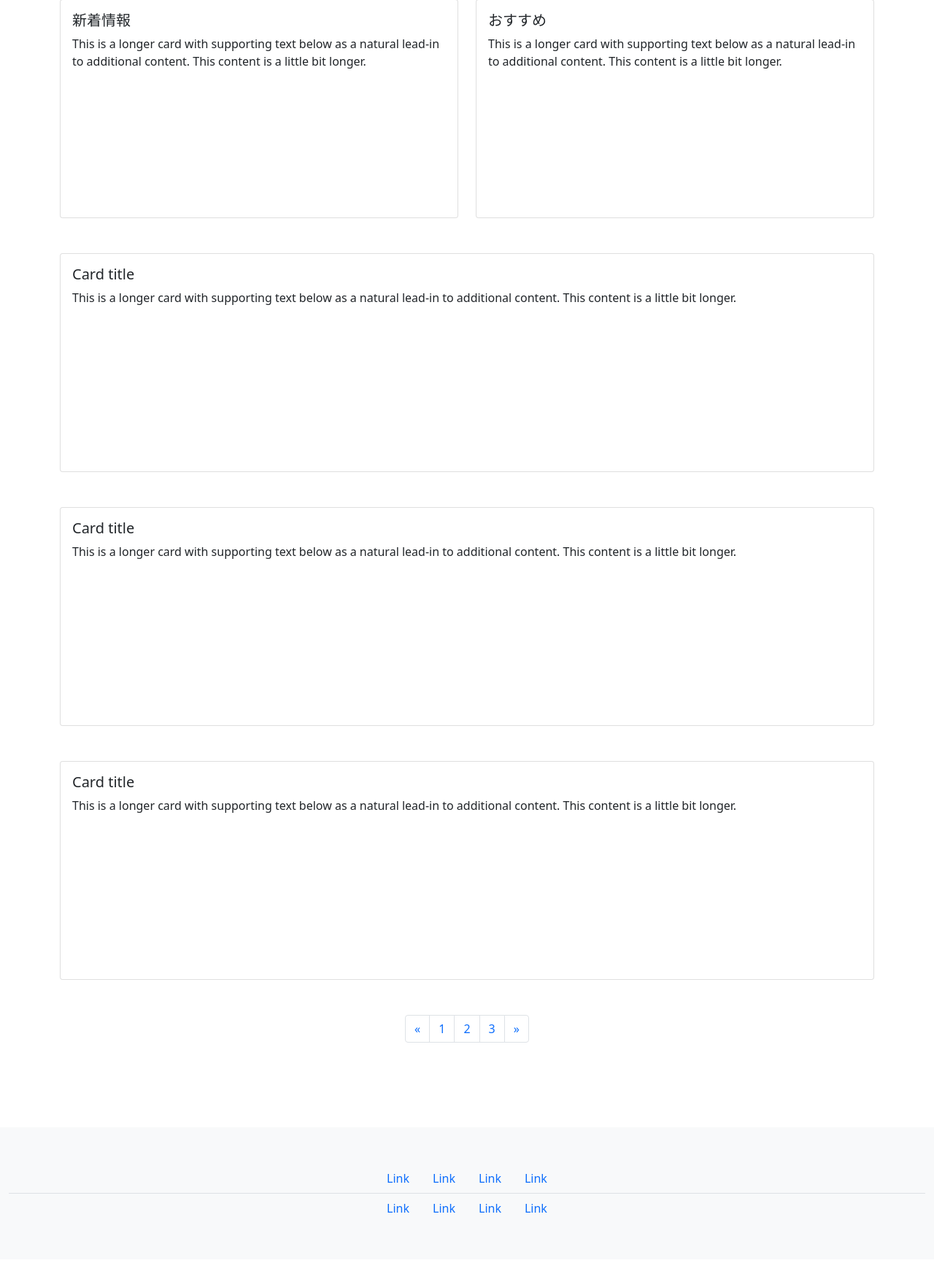
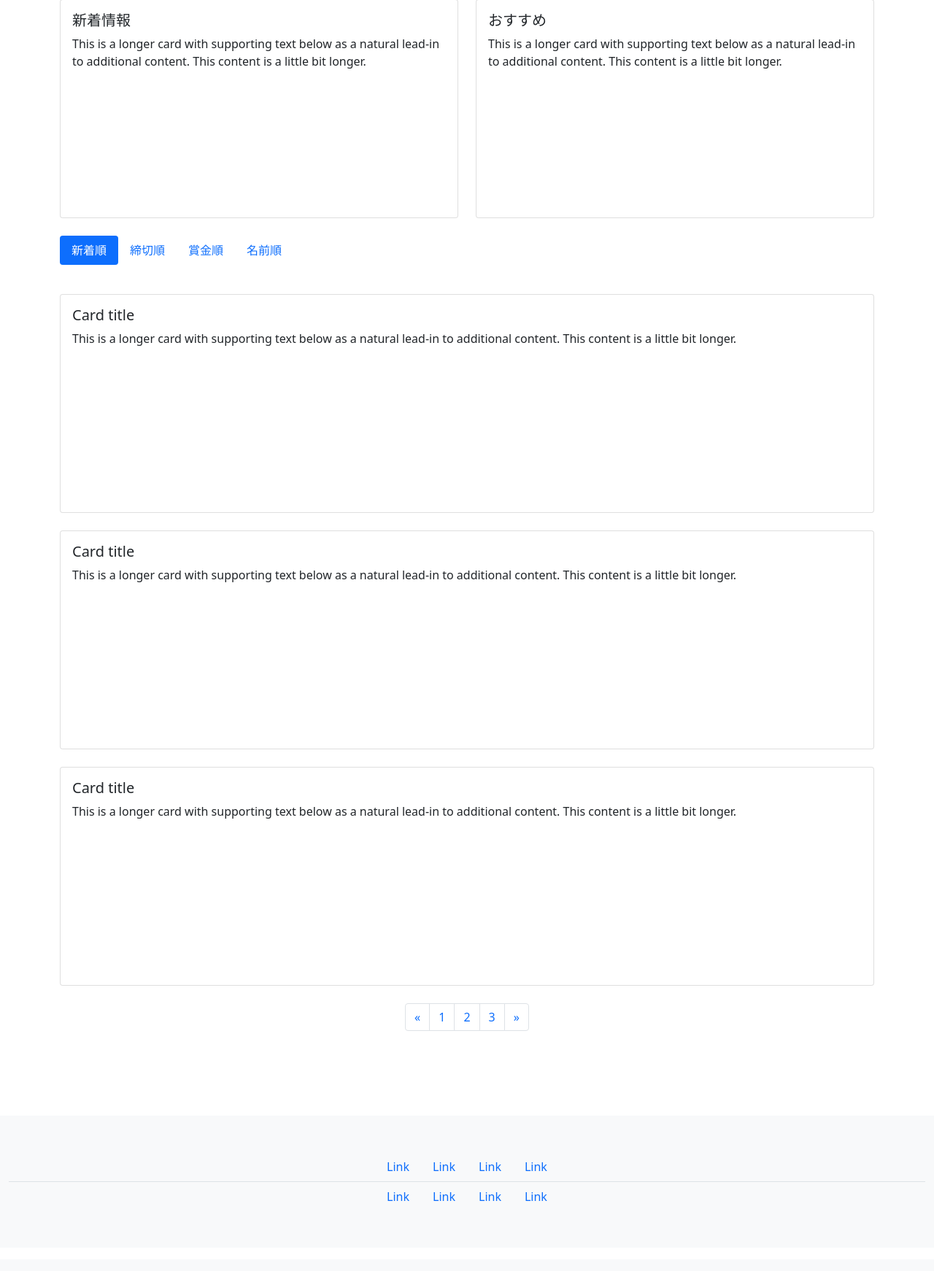
Before and after one commit to Kazumasa1/syukatu_presen, a Django app: page / in a window 1280 px wide. Shown: the part 141-1883 px from the top of the page at 73% size. After the commit the page ends 1787 px from the top, so only its background shows below. Run offline with Django 3.2, Linux system fonts and the light colour scheme; parts of the project's set-up code (start-up, migrations or seed data) failed here and were passed over.

Commit message:
公募エリアの並び順を変更するボタンを作成

```diff
--- a/haiku/templates/index.html
+++ b/haiku/templates/index.html
@@ -13,7 +13,7 @@
         </nav>
 
         <!-- メインコンテンツエリア -->
-        <div class="d-grid gap-5">
+        <div class="d-grid gap-4">
 
             <!-- 新着情報とおすすめ記事 -->
             <div class="row row-cols-1 row-cols-md-2 g-4">
@@ -34,6 +34,22 @@
                     </div>
                 </div>
             </div>
+
+            <!-- 公募情報並び替え -->
+            <ul class="nav nav-pills mb-3" id="pills-tab" role="tablist">
+                <li class="nav-item" role="presentation">
+                  <a class="nav-link active" id="pills-home-tab" data-bs-toggle="pill" href="#pills-home" role="tab" aria-controls="pills-home" aria-selected="true">新着順</a>
+                </li>
+                <li class="nav-item" role="presentation">
+                  <a class="nav-link" id="pills-profile-tab" data-bs-toggle="pill" href="#pills-profile" role="tab" aria-controls="pills-profile" aria-selected="false">締切順</a>
+                </li>
+                <li class="nav-item" role="presentation">
+                  <a class="nav-link" id="pills-contact-tab" data-bs-toggle="pill" href="#pills-contact" role="tab" aria-controls="pills-contact" aria-selected="false">賞金順</a>
+                </li>
+                <li class="nav-item" role="presentation">
+                  <a class="nav-link" id="pills-contact-tab" data-bs-toggle="pill" href="#pills-contact" role="tab" aria-controls="pills-contact" aria-selected="false">名前順</a>
+                </li>
+            </ul>
 
             <!-- 公募情報エリア -->
             <div class="card" style="height: 300px;">
```
Also changed, not shown: haiku/templates/top_design.html (+21 -0 lines).
